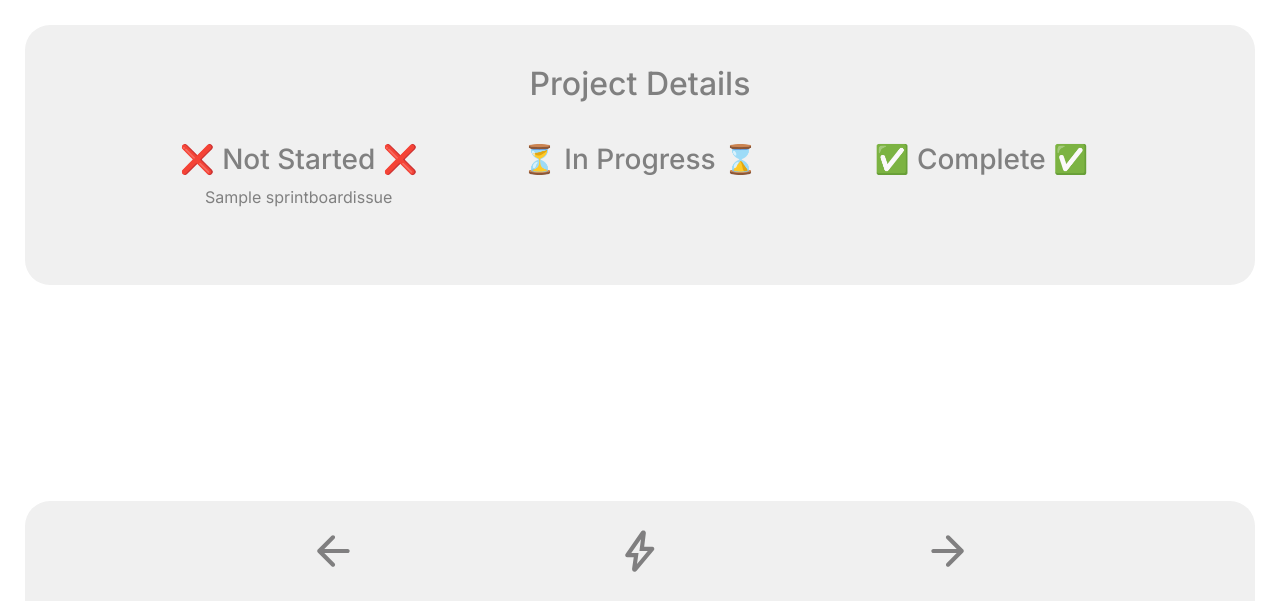
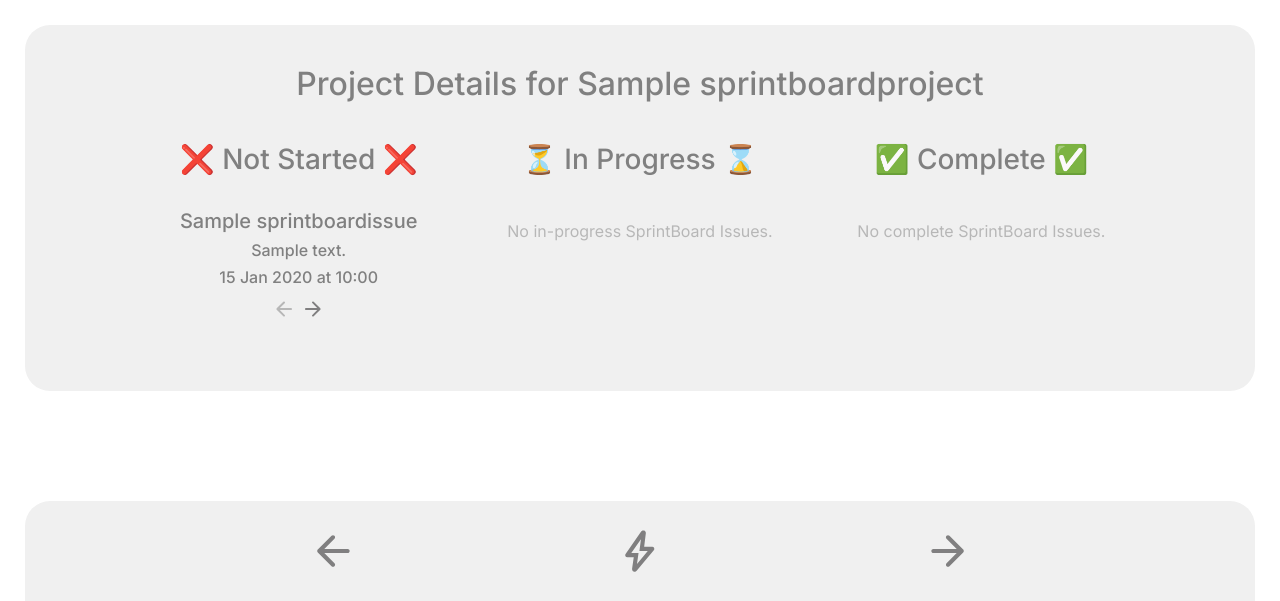
Before and after one commit to CaydnPB/SprintBoard, a Django app: page /projects/1/ in a window 1280 px wide. Shown: the part 199-800 px from the top of the page. Run offline with Django 4.2, Linux system fonts and the light colour scheme; tables that the repository leaves empty hold one stand-in row (values such as "Sample post").

Commit message:
Update project details view

```diff
--- a/SprintBoard/projectboard/templates/projectboard/base.html
+++ b/SprintBoard/projectboard/templates/projectboard/base.html
@@ -235,6 +235,10 @@
     p {
       margin-top: 10px;
     }
+
+    ul {
+      margin-bottom: 0px;
+    }
   </style>
 </head>
 
--- a/SprintBoard/projectboard/templates/projectboard/home.html
+++ b/SprintBoard/projectboard/templates/projectboard/home.html
@@ -21,7 +21,7 @@
                     ">
                     {% for project in projects %}
                     <div class="issuecard">
-                        <h5>{{ project.title }}</h5>
+                        <a href="{% url 'projectsdetail' project.id %}"><h5>{{ project.title }}</h5></a>
                         <h6>{{ project.description }}</h6>
                         <h6>Last Updated: {{project.creation_time|date}} at {{project.creation_time|time:"H:i" }}</h6>
                         <a href="{% url 'updateproject' project.id %}"><img src="{% static 'images/edit.svg' %}" alt="Edit Project" class="svg" title="Edit Project"></a>
@@ -44,9 +44,9 @@
                     ">
                     {% for issue in issues %}
                     <div class="issuecard">
-                        <h5>{{ issue.title }}</h5>
+                        <a href="{% url 'projectsdetail' issue.project_number.id %}"><h5>{{ issue.title }}</h5></a>
                         <h6>{{ issue.description }}</h6>
-                        <h6>Project: {{issue.project_number}}</h6>
+                        <a href="{% url 'projectsdetail' issue.project_number.id %}"><h6>Project: {{issue.project_number}}</h6></a>
                         <h6>Current Status: {{issue.issue_status}}</h6>
                         <h6>Last Updated: {{issue.creation_time|date}} at {{issue.creation_time|time:"H:i" }}</h6>
                         <a href="{% url 'updateissue' issue.id %}"><img src="{% static 'images/edit.svg' %}" alt="Edit Issue" class="svg" title="Edit Issue"></a>
--- a/SprintBoard/projectboard/templates/projectboard/projectsdetail.html
+++ b/SprintBoard/projectboard/templates/projectboard/projectsdetail.html
@@ -10,7 +10,7 @@
 <div class="card">
     <div class="cardtext">
         <div class="container" style="margin-top: 40px; text-align: center;">
-            <h2>Project Details</h2>
+            <h2>Project Details for {{ project.title }}</h2>
             <p></p>
             <br>
             <div class="flexsides" style="width: 80vw;">
@@ -19,9 +19,21 @@
                     <ul style="
                     padding-left: 0px;
                     ">
+                    {% if issues_by_status.not_started %}
+                        <br>
                         {% for issue in issues_by_status.not_started %}
-                            <div>{{ issue.title }}</div>
+                            <div>
+                                <a href="{% url 'updateissue' issue.id %}"><h5>{{ issue.title }}</h5></a>
+                                <h6>{{ issue.description }}</h6>
+                                <h6>{{issue.creation_time|date}} at {{issue.creation_time|time:"H:i" }}</h6>
+                                <a onclick="updateIssueStatus({{ issue.id }}, '❌ Not Started ❌')"><img src="{% static 'images/arrowback.svg' %}" alt="Back" class="svg" style="opacity: 50%;"></a>
+                                <a onclick="updateIssueStatus({{ issue.id }}, '⏳ In Progress ⌛️')"><img src="{% static 'images/arrowforward.svg' %}" alt="Forward" class="svg" style="opacity: 100%;"></a>
+                            </div>
                         {% endfor %}
+                    {% else %}
+                        <br>
+                        <p style="opacity: 50%;">No not-started SprintBoard Issues.</p>
+                    {% endif %}
                     </ul>
                 </div>
                 <div class="status-column">
@@ -29,9 +41,21 @@
                     <ul style="
                     padding-left: 0px;
                     ">
+                    {% if issues_by_status.in_progress %}
+                        <br>
                         {% for issue in issues_by_status.in_progress %}
-                            <div>{{ issue.title }}</div>
+                            <div>
+                                <a href="{% url 'updateissue' issue.id %}"><h5>{{ issue.title }}</h5></a>
+                                <h6>{{ issue.description }}</h6>
+                                <h6>{{issue.creation_time|date}} at {{issue.creation_time|time:"H:i" }}</h6>
+                                <a onclick="updateIssueStatus({{ issue.id }}, '❌ Not Started ❌')"><img src="{% static 'images/arrowback.svg' %}" alt="Back" class="svg" style="opacity: 100%;"></a>
+                                <a onclick="updateIssueStatus({{ issue.id }}, '✅ Complete ✅')"><img src="{% static 'images/arrowforward.svg' %}" alt="Forward" class="svg" style="opacity: 100%;"></a>
+                            </div>
                         {% endfor %}
+                    {% else %}
+                        <br>
+                        <p style="opacity: 50%;">No in-progress SprintBoard Issues.</p>
+                    {% endif %}
                     </ul>
                 </div>
                 <div class="status-column">
@@ -39,13 +63,37 @@
                     <ul style="
                     padding-left: 0px;
                     ">
+                    {% if issues_by_status.complete %}
+                        <br>
                         {% for issue in issues_by_status.complete %}
-                            <div>{{ issue.title }}</div>
+                            <div>
+                                <a href="{% url 'updateissue' issue.id %}"><h5>{{ issue.title }}</h5></a>
+                                <h6>{{ issue.description }}</h6>
+                                <h6>{{issue.creation_time|date}} at {{issue.creation_time|time:"H:i" }}</h6>
+                                <a onclick="updateIssueStatus({{ issue.id }}, '⏳ In Progress ⌛️')"><img src="{% static 'images/arrowback.svg' %}" alt="Back" class="svg" style="opacity: 100%;"></a>
+                                <a onclick="updateIssueStatus({{ issue.id }}, '✅ Complete ✅')"><img src="{% static 'images/arrowforward.svg' %}" alt="Forward" class="svg" style="opacity: 50%;"></a>
+                            </div>
                         {% endfor %}
+                    {% else %}
+                        <br>
+                        <p style="opacity: 50%;">No complete SprintBoard Issues.</p>
+                    {% endif %}
                     </ul>
                 </div>
             </div>
         </div>
     </div>
 </div>
+<script>
+    function updateIssueStatus(issueId, newStatus) {
+      fetch(`/updateissuestatus/${issueId}/${newStatus}/`)
+        .then(response => response.json())
+        .then(data => {
+          if (data.message === 'Issue status updated successfully') {
+            location.reload();
+          }
+        })
+        .catch(error => console.error('Error:', error));
+    }
+  </script>
 {% endblock %}
--- a/SprintBoard/projectboard/urls.py
+++ b/SprintBoard/projectboard/urls.py
@@ -15,6 +15,7 @@ urlpatterns = [
     path('createissue/', views.createissue, name='createissue'),
     path('updateissue/<int:issue_id>/', views.updateissue, name='updateissue'),
     path('deleteissue/<int:issue_id>/', views.deleteissue, name='deleteissue'),
+    path('updateissuestatus/<int:issue_id>/<str:new_status>/', views.updateissuestatus, name='updateissuestatus'),
     path('projects/', views.projects, name='projects'),
     path('projects/<int:project_id>/', views.projectsdetail, name='projectsdetail'),
     re_path(r'^.*$', RedirectView.as_view(url='/', permanent=False), name='catchall'),
--- a/SprintBoard/projectboard/views.py
+++ b/SprintBoard/projectboard/views.py
@@ -1,11 +1,11 @@
-from django.http import HttpResponse
+from django.http import HttpResponse, JsonResponse
 from django.shortcuts import render, redirect, get_object_or_404
 from .models import SprintBoardIssue, SprintBoardProject
 from .forms import SprintBoardIssueForm, SprintBoardProjectForm
 
 def home(request):
-    issues = SprintBoardIssue.objects.all()
-    projects = SprintBoardProject.objects.all()
+    projects = SprintBoardProject.objects.order_by('-creation_time')
+    issues = SprintBoardIssue.objects.order_by('-creation_time')
     return render(request, "projectboard/home.html", {'issues': issues, 'projects': projects})
 
 def account(request):
@@ -63,6 +63,13 @@ def updateissue(request, issue_id):
         form = SprintBoardIssueForm(instance=issue)
     return render(request, 'projectboard/updateissue.html', {'form': form, 'issue': issue})
 
+
+def updateissuestatus(request, issue_id, new_status):
+    issue = get_object_or_404(SprintBoardIssue, pk=issue_id)
+    issue.issue_status = new_status
+    issue.save()
+    return JsonResponse({'message': 'Issue status updated successfully'})
+
 def deleteissue(request, issue_id):
     issue = get_object_or_404(SprintBoardIssue, pk=issue_id)
     if request.method == 'POST':
```
